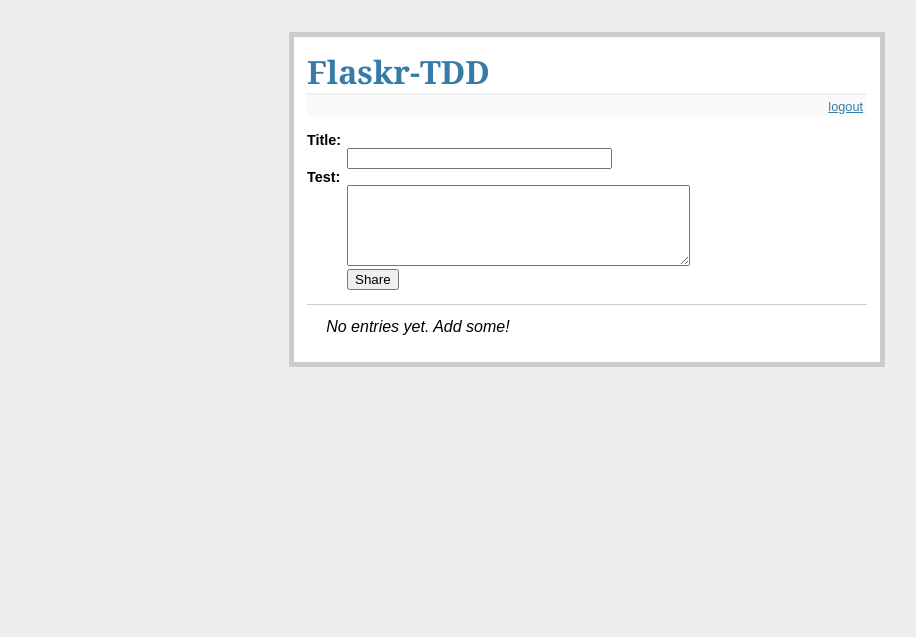
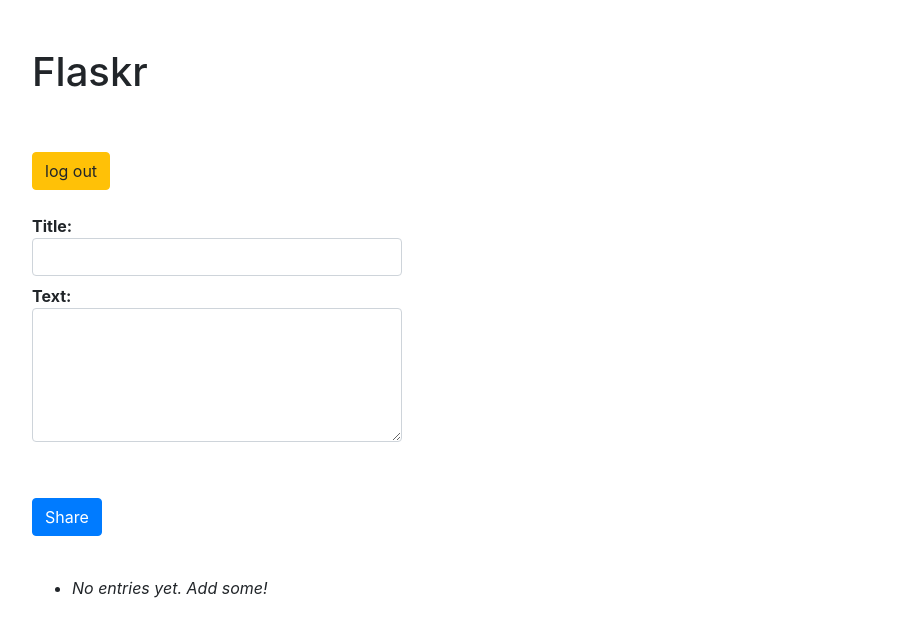
Before and after one commit to contrerasjorge/flaskr-tdd, a Flask app: page / in a window 1280 px wide. Shown: the top 637 px of the page, without its empty margins (53-969 px from the left). Run offline with Flask 2, Linux system fonts and the light colour scheme; the visitor is signed in with stand-in values (Sample User, id 1); data that the repository does not hold is empty; some libraries are stand-ins or nearby versions.

Commit message:
Updated template html files

```diff
--- a/templates/index.html
+++ b/templates/index.html
@@ -1,58 +1,50 @@
 <!DOCTYPE html>
-<html lang="en">
+<html>
 <head>
-    <meta charset="UTF-8" />
-    <meta name="viewport" content="width=device-width, initial-scale=1.0" />
-    <meta http-equiv="X-UA-Compatible" content="ie=edge" />
-    <title>Flask</title>
-    <link
-      rel="stylesheet"
-      type="text/css"
-      href="{{ url_for('static', filename='style.css')}}"
-    />
+  <title>Flaskr</title>
+  <link rel="stylesheet" type="text/css" href="https://stackpath.bootstrapcdn.com/bootstrap/4.3.1/css/bootstrap.min.css">
 </head>
 <body>
-    <div class="page">
-      <h1>Flaskr-TDD</h1>
+  <div class="container">
+    <br><br>
+    <h1>Flaskr</h1>
+    <br><br>
 
-      <div class="metanav">
     {% if not session.logged_in %}
-          <a href="{{ url_for('login') }}">log in</a>
+      <a class="btn btn-success" role="button" href="{{ url_for('login') }}">log in</a>
     {% else %}
-          <a href="{{ url_for('logout') }}">logout</a>
+      <a class="btn btn-warning" role="button" href="{{ url_for('logout') }}">log out</a>
     {% endif %}
-      </div>
+
+    <br><br>
 
     {% for message in get_flashed_messages() %}
-        <div class="flash">{{ message }}</div>
+      <div class="flash alert alert-success col-sm-4" role="success">{{ message }}</div>
     {% endfor %}
 
-      {% block body %}{% endblock %}
-
     {% if session.logged_in %}
-        <form action="{{ url_for('add_entry') }}" method="post" class="add-entry">
+      <form action="{{ url_for('add_entry') }}" method="post" class="add-entry form-group">
         <dl>
           <dt>Title:</dt>
-            <dd><input type="text" size="30" name="title"></dd>
-            <dt>Test:</dt>
-            <dd><textarea name="text" id="" cols="40" rows="5"></textarea></dd>
-            <dd><input type="submit" value="Share"></dd>
+          <dd><input type="text" size="30" name="title" class="form-control col-sm-4"></dd>
+          <dt>Text:</dt>
+          <dd><textarea name="text" rows="5" cols="40" class="form-control col-sm-4"></textarea></dd>
+          <br><br>
+          <dd><input type="submit" class="btn btn-primary" value="Share"></dd>
         </dl>
       </form>
     {% endif %}
 
+    <br>
+
     <ul class="entries">
       {% for entry in entries %}
-          <li class="entry">
-            <h2 id="{{ entry.id }}">{{ entries.title }}</h2>
-            {{ entry.text|safe }}
-          </li>
+        <li class="entry"><h2 id="{{ entry.id }}">{{ entry.title }}</h2>{{ entry.text|safe }}</li>
       {% else %}
         <li><em>No entries yet. Add some!</em></li>
       {% endfor %}
     </ul>
   </div>
-
   <script type="text/javascript" src="{{url_for('static', filename='main.js') }}"></script>
 </body>
 </html>
```
Also changed, not shown: templates/login.html (+16 -30 lines), flaskr.db. Lines whose indentation alone changed are shown as unchanged.
